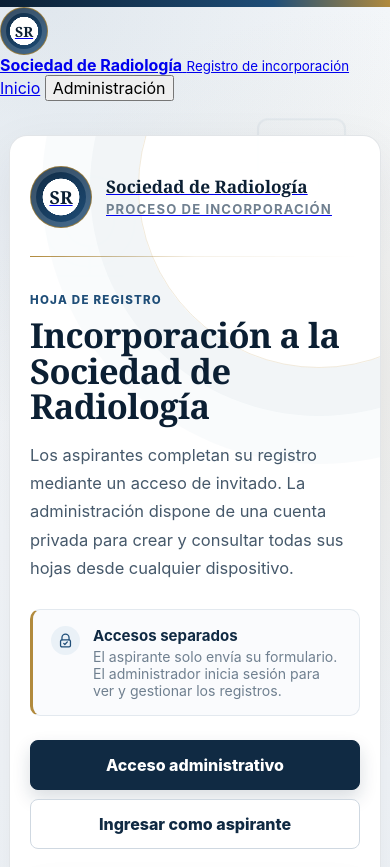
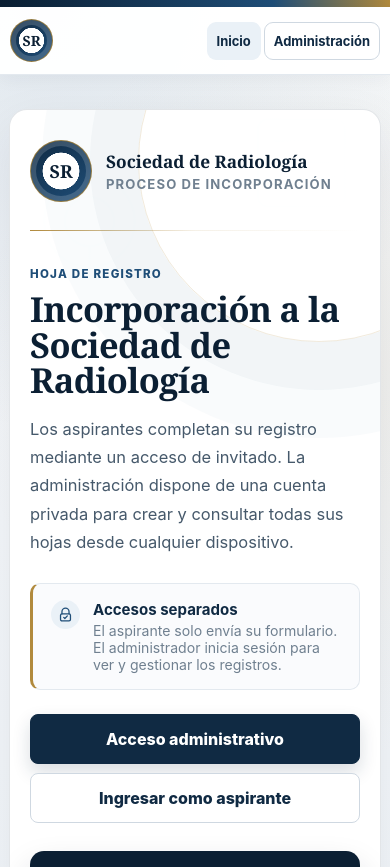
Before and after one commit to AndresMendoza0030/formulario, a website: page public/index.html in a window 390 px wide. Shown: the top 867 px of the page. Drawn offline with Linux system fonts and the light colour scheme; no server answers.

Commit message:
feat: estilos de encabezado responsive

```diff
--- a/public/styles.css
+++ b/public/styles.css
@@ -46,6 +46,21 @@ svg { fill: none; stroke: currentColor; stroke-width: 1.8; stroke-linecap: round
 .motif-wave { left: 7%; bottom: 8%; width: 170px; height: 170px; animation-delay: -7s; }
 .motif-crosshair { right: 9%; bottom: 13%; width: 135px; height: 135px; animation-delay: -9s; }
 @keyframes float { from { translate: 0 -4px; } to { translate: 0 10px; } }
+
+.site-header { position: relative; z-index: 3; background: rgba(255,255,255,.96); border-bottom: 1px solid var(--slate-200); box-shadow: 0 3px 18px rgba(11,31,51,.05); }
+.site-header-inner { width: min(1240px, calc(100% - 32px)); margin: 0 auto; padding: 12px 0; min-height: 74px; display: flex; align-items: center; justify-content: space-between; gap: 18px; }
+.site-brand { display: inline-flex; align-items: center; gap: 12px; min-width: 0; text-decoration: none; color: var(--navy-950); }
+.site-brand-text { display: grid; gap: 3px; }
+.site-brand-text strong { font-family: Georgia,serif; font-size: 1.06rem; white-space: nowrap; }
+.site-brand-text small { color: var(--slate-500); text-transform: uppercase; font-size: .69rem; font-weight: 750; letter-spacing: .07em; }
+.site-nav { display: flex; align-items: center; flex-wrap: wrap; gap: 8px; }
+.site-nav-link,.site-nav-action { font: inherit; font-size: .9rem; font-weight: 750; color: var(--navy-900); border: 1px solid transparent; border-radius: 9px; background: transparent; padding: 11px 14px; text-decoration: none; cursor: pointer; white-space: nowrap; }
+.site-nav-link:hover,.site-nav-action:hover,.site-nav-link[aria-current="page"],.site-nav-action[aria-current="page"] { background: var(--navy-100); }
+.site-nav-action { border-color: var(--slate-300); }
+.site-brand:focus-visible,.hero-brand-link:focus-visible,.site-nav-link:focus-visible,.site-nav-action:focus-visible { outline: 3px solid var(--gold); outline-offset: 3px; }
+.hero-brand-link { width: fit-content; color: inherit; text-decoration: none; }
+.hero-brand-link:hover .brand-name,.site-brand:hover .site-brand-text strong { color: var(--navy-700); }
+.hero-brand-link .brand-name,.hero-brand-link .brand-subtitle { display: block; }
 
 .shell { width: min(1240px, calc(100% - 32px)); margin: 34px auto 56px; position: relative; z-index: 1; }
 .hidden { display: none !important; }
@@ -144,6 +159,7 @@ input:focus { border-color: var(--navy-700); box-shadow: 0 0 0 3px rgba(31,78,12
 .form-grid .full { grid-column: 1/-1; }
 .work-type { border: 0; padding: 0; margin: 25px 0 0; }
 .work-type legend { width: 100%; padding: 0; color: var(--navy-950); font-family: Georgia,serif; font-size: 1.05rem; font-weight: 700; margin-bottom: 13px; }
+.work-title-field { margin-top: 23px; max-width: 780px; }
 .choice-grid { display: grid; grid-template-columns: repeat(3,1fr); gap: 12px; }
 .choice-card { position: relative; display: flex; gap: 12px; align-items: flex-start; min-height: 116px; padding: 17px; border: 1px solid var(--slate-300); border-radius: 10px; background: #fff; cursor: pointer; }
 .choice-card:has(input:checked) { border-color: var(--navy-700); background: #f5f9fc; box-shadow: inset 0 0 0 1px var(--navy-700); }
@@ -194,6 +210,11 @@ dialog::backdrop { background: rgba(7,22,36,.62); backdrop-filter: blur(2px); }
 }
 
 @media (max-width: 650px) {
+  .site-header-inner { width: calc(100% - 20px); min-height: 65px; gap: 8px; }
+  .site-brand-text { display: none; }
+  .site-brand .brand-seal { width: 43px; height: 43px; }
+  .site-nav { gap: 3px; }
+  .site-nav-link,.site-nav-action { padding: 10px 9px; font-size: .81rem; }
   .shell { width: min(100% - 18px,1240px); margin-top: 18px; }
   .hero,.join-panel,.form-card,.list-card { padding-left: 20px; padding-right: 20px; }
   h1 { font-size: 2.15rem; }
@@ -212,7 +233,7 @@ dialog::backdrop { background: rgba(7,22,36,.62); backdrop-filter: blur(2px); }
 @media (prefers-reduced-motion: reduce) { .motif { animation: none; } }
 
 @media print {
-  .page-accent,.background-motifs,.top-actions,.server-note,.form-card,.confidentiality-note,.list-actions { display: none !important; }
+  .page-accent,.site-header,.background-motifs,.top-actions,.server-note,.form-card,.confidentiality-note,.list-actions { display: none !important; }
   body { background: white; }
   .shell { width: 100%; margin: 0; }
   .institutional-header { background: white !important; color: black; box-shadow: none; padding: 0 0 20px; }
```
